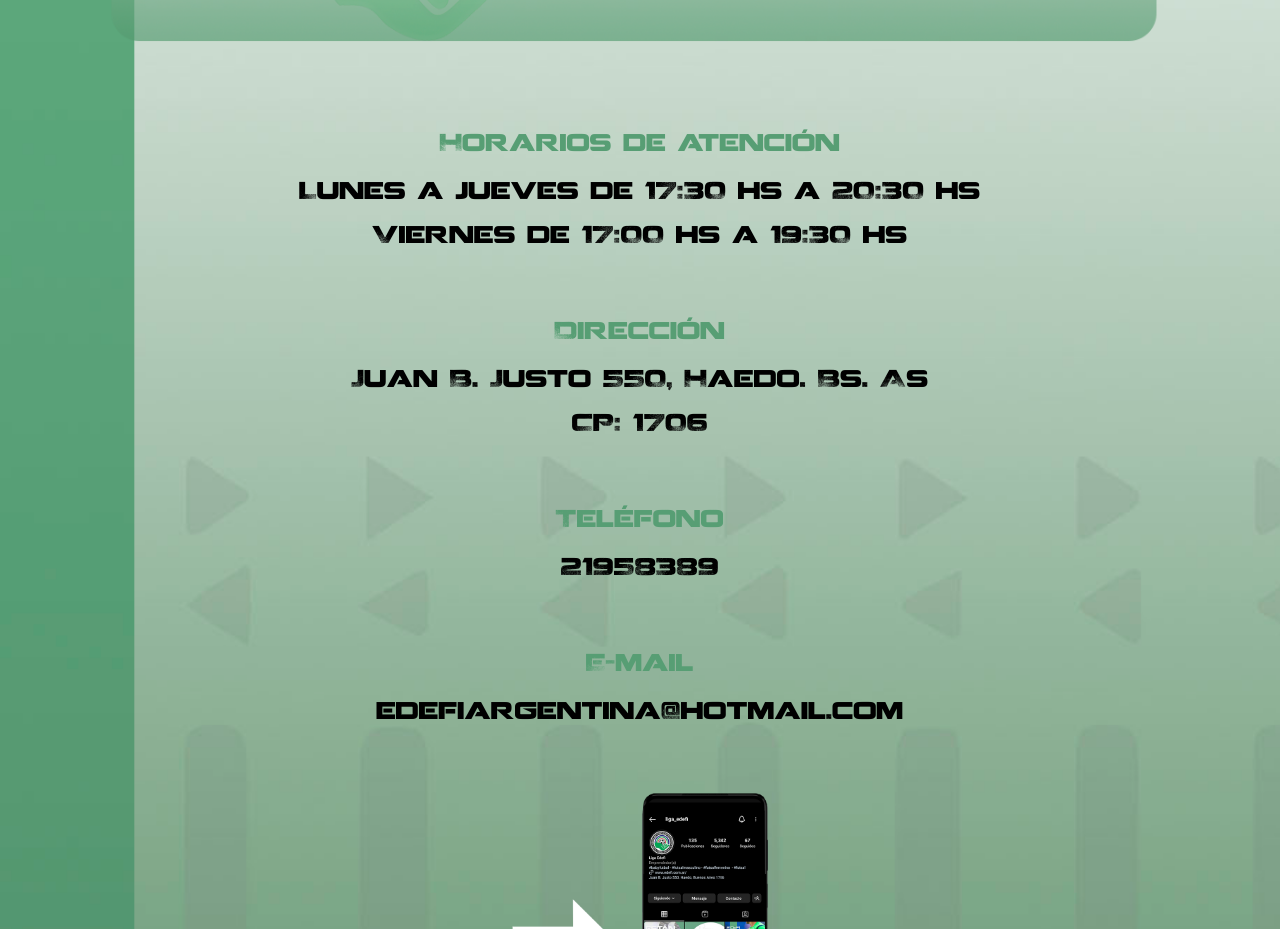
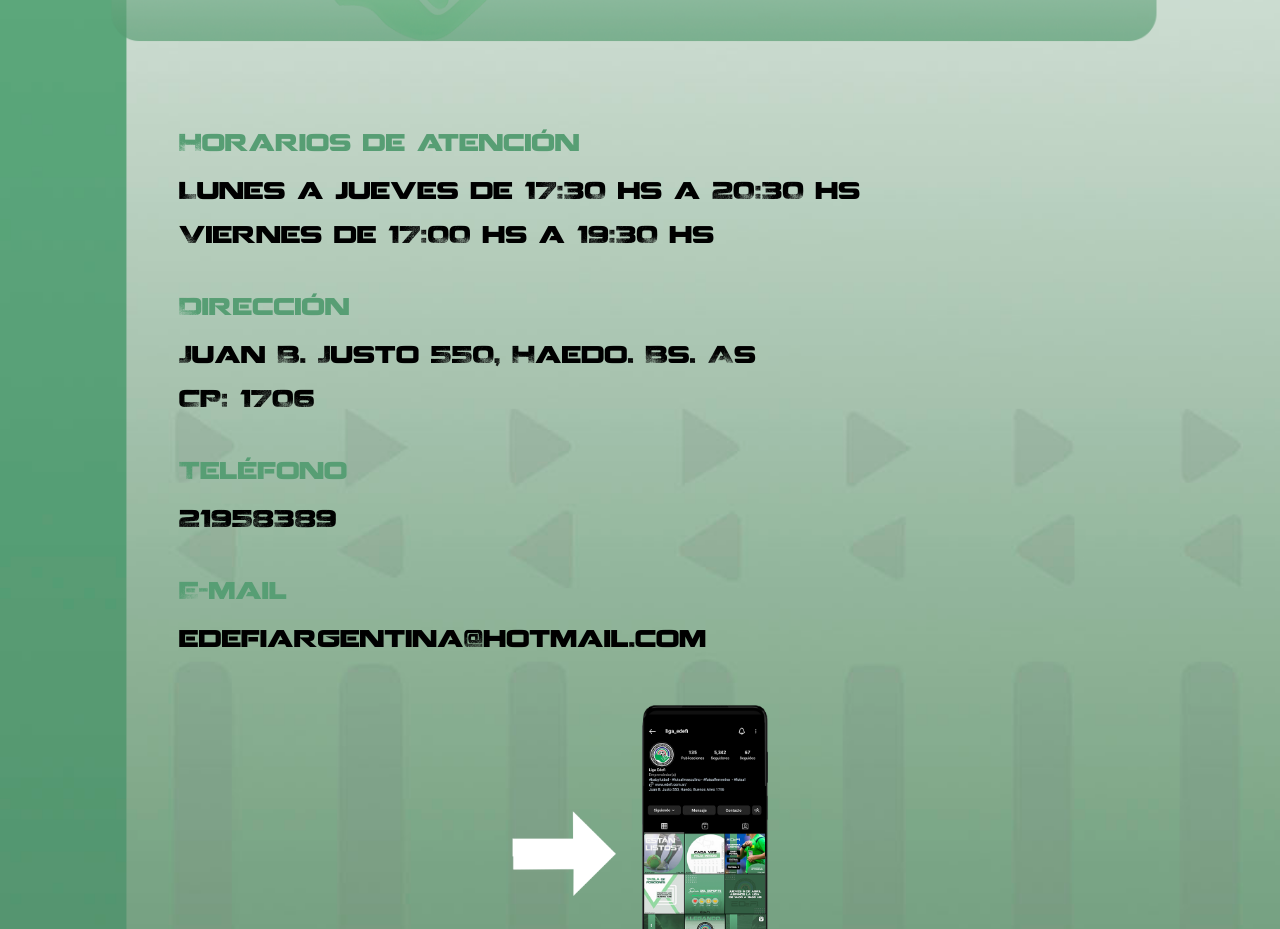
Before and after one commit to mmanna3/web-publica, a React (Vite) app: page /contacto in a window 1280 px wide. Shown: the part 360-1289 px from the top of the page. Built offline with nearby package versions, Linux system fonts and the light colour scheme.

Commit message:
Refactor ContactoPage

```diff
--- a/src/components/pages/ContactoPage.tsx
+++ b/src/components/pages/ContactoPage.tsx
@@ -1,31 +1,45 @@
 import IMG_CONTACTO_TITLE from '../../assets/images/titles/contacto-title.png';
 import SEGUINOS_CELU from '../../assets/images/mobile/seguinos-celu.png';
+
+interface Props {
+  children: React.ReactNode;
+}
+
+const Text = ({ children }: Props) => {
+  return <div className='mb-10 xs:text-[9px] sm:text-xl lg:text-2xl text-start'>{children}</div>;
+};
+
+const Title = ({ children }: Props) => {
+  return <h2 className='my-4 text-title-darkGreen md:text-xl lg:text-2xl '>{children}</h2>;
+};
+
+const Content = ({ children }: Props) => {
+  return <p className='mb-3'>{children}</p>;
+};
 
 export const ContactoPage = () => {
   return (
     <>
       <img className='m-auto' src={IMG_CONTACTO_TITLE} alt='Contacto' />
-      <div className='mx-auto my-12 text-center'>
-        <div className='mb-16 md:text-xl lg:text-2xl'>
-          <h2 className='my-4 text-title-darkGreen md:text-xl lg:text-2xl '>
-            Horarios de atención
-          </h2>
-          <p className='mb-3'>Lunes a jueves de 17:30 hs a 20:30 hs</p>
-          <p className='mb-3'>Viernes de 17:00 hs a 19:30 hs</p>
-        </div>
-        <div className='mb-16 md:text-xl lg:text-2xl'>
-          <h2 className='my-4 text-title-darkGreen md:text-xl lg:text-2xl '>Dirección</h2>
-          <p className='mb-3'>Juan B. Justo 550, Haedo. Bs. As</p>
-          <p className='mb-3'>CP: 1706</p>
-        </div>
-        <div className='mb-16 md:text-xl lg:text-2xl'>
-          <h2 className='my-4 text-title-darkGreen md:text-xl lg:text-2xl '>Teléfono</h2>
-          <p className='mb-3'>21958389</p>
-        </div>
-        <div className='mb-16 md:text-xl lg:text-2xl'>
-          <h2 className='my-4 text-title-darkGreen md:text-xl lg:text-2xl '>E-mail</h2>
-          <p className='mb-3'>edefiargentina@hotmail.com</p>
-        </div>
+      <div className='mx-auto my-12 text-center w-[80%]'>
+        <Text>
+          <Title>Horarios de atención</Title>
+          <Content>Lunes a jueves de 17:30 hs a 20:30 hs</Content>
+          <Content>Viernes de 17:00 hs a 19:30 hs</Content>
+        </Text>
+        <Text>
+          <Title>Dirección</Title>
+          <Content>Juan B. Justo 550, Haedo. Bs. As</Content>
+          <Content>CP: 1706</Content>
+        </Text>
+        <Text>
+          <Title>Teléfono</Title>
+          <Content>21958389</Content>
+        </Text>
+        <Text>
+          <Title>E-mail</Title>
+          <Content>edefiargentina@hotmail.com</Content>
+        </Text>
       </div>
       <img className='m-auto w-40 md:w-52 lg:w-64' src={SEGUINOS_CELU} alt='Seguinos' />
     </>
--- a/src/components/pages/NoticiasPage.tsx
+++ b/src/components/pages/NoticiasPage.tsx
@@ -4,7 +4,7 @@ import { Noticia } from '../../interfaces/api';
 import { Spinner } from '../common/Spinner';
 
 export const NoticiasPage = () => {
-  const { data, isFetching } = useFetch<Noticia>('noticias');
+  const { data, isFetching } = useFetch<Noticia[]>('noticias');
 
   if (isFetching) {
     return <Spinner />;
@@ -46,8 +46,8 @@ export const NoticiaPage = () => {
 
   return (
     <>
-      <h2 className='my-6 text-center text-3xl font-bold underline'>La Noticia</h2>
-      <div className='mx-auto w-[400px] bg-slate-100 py-6 px-10 font-arial text-xs shadow-lg'>
+      <h2 className='my-6 text-center text-3xl font-bold underline'>{data.titulo}</h2>
+      <div className='mx-auto bg-slate-100 py-6 px-10 font-arial text-xs shadow-lg'>
         <div className='flex gap-2 text-sm'>
           <p className='text-green-600'>{data.fecha} |</p>
           <p className='font-bold underline'>{data.titulo}</p>
```
